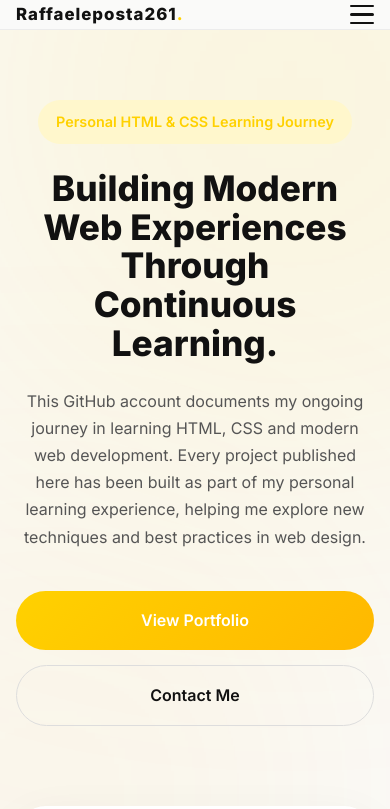
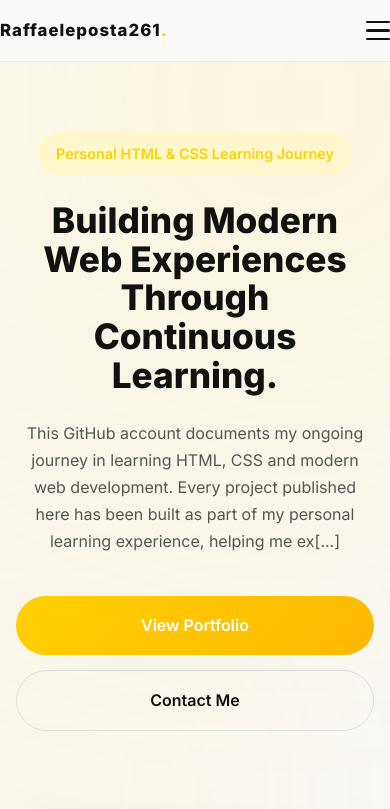
Before and after one commit to raffaeleposta261/htmlcraft, a plain HTML site: page home4.html in a window 390 px wide. Shown: the top 809 px of the page. Drawn offline with Linux system fonts and the light colour scheme.

Commit message:
Fix navbar padding on tablet (768px) and mobile (480px) devices

```diff
--- a/home4.html
+++ b/home4.html
@@ -423,6 +423,7 @@ img{max-width:100%;height:auto;}
 
 @media (max-width:768px){
 .container{padding:0 20px;}
+.navbar{padding:22px 0;}
 .hero{padding:70px 0 60px;}
 .hero p{font-size:1rem;max-width:100%;}
 .buttons{justify-content:center;}
@@ -438,7 +439,7 @@ width:180px;
 
 @media (max-width:480px){
 .container{padding:0 16px;}
-.navbar{padding-left:16px;}
+.navbar{padding:16px 0;}
 .logo{font-size:1.05rem;}
 .hero h1{font-size:2.2rem;line-height:1.1;}
 .section-title{font-size:1.8rem;}
@@ -516,7 +517,7 @@ Through Continuous Learning.
 </h1>
 
 <p>
-This GitHub account documents my ongoing journey in learning HTML, CSS and modern web development. Every project published here has been built as part of my personal learning experience, helping me explore new techniques and best practices in web design.
+This GitHub account documents my ongoing journey in learning HTML, CSS and modern web development. Every project published here has been built as part of my personal learning experience, helping me ex[...]
 </p>
 
 <div class="buttons">
@@ -588,7 +589,7 @@ The technologies, tools and development practices I'm currently exploring throug
 <h2 class="section-title">About This Project</h2>
 
 <p>
-Raffaeleposta261 is my personal GitHub account, where I study HTML, CSS and modern web development. Every website published here has been created as part of my educational journey, allowing me to apply what I've learned and continuously improve my skills through real-world projects.
+Raffaeleposta261 is my personal GitHub account, where I study HTML, CSS and modern web development. Every website published here has been created as part of my educational journey, allowing me to appl[...]
 </p>
 
 </div>
```
